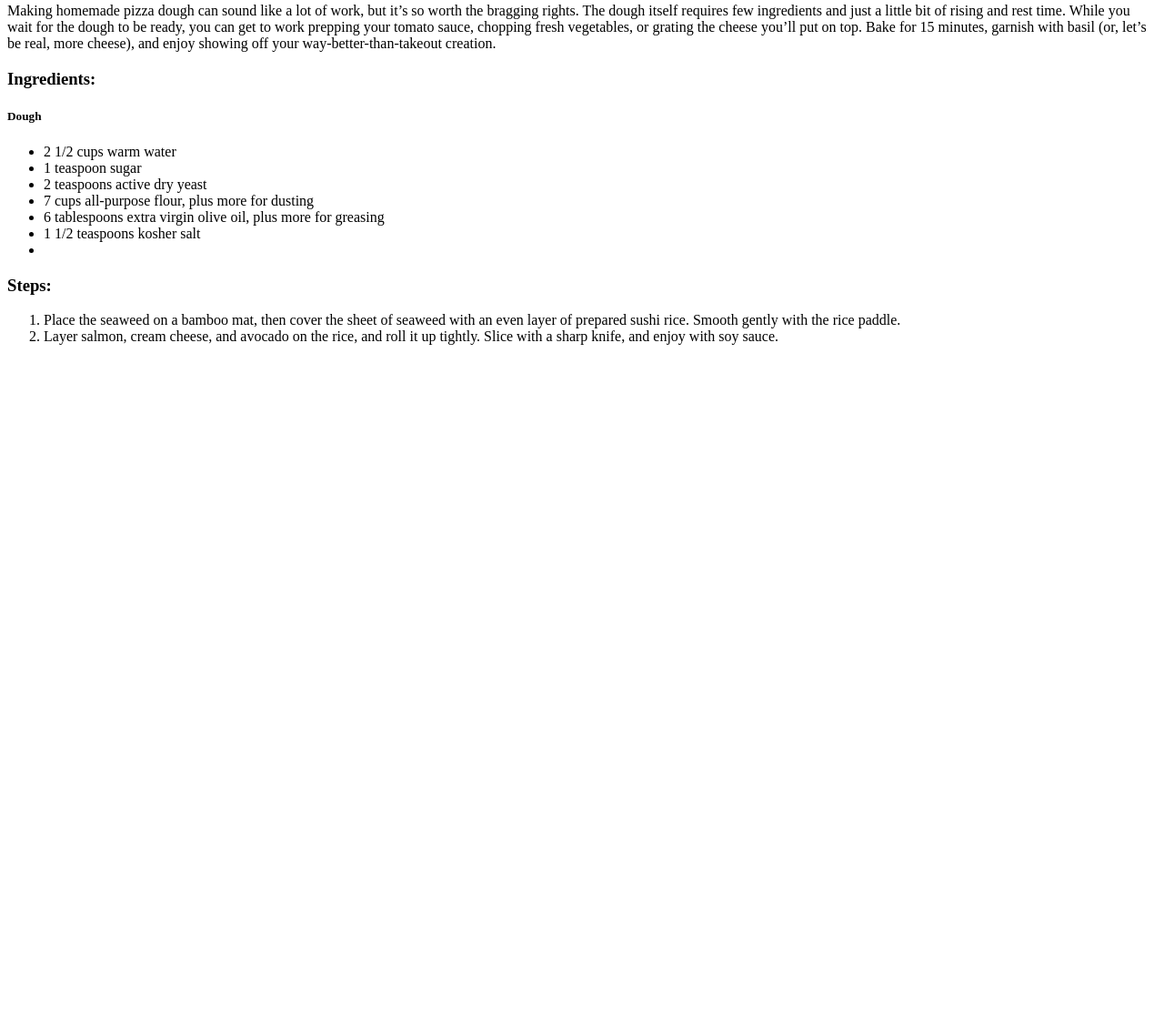
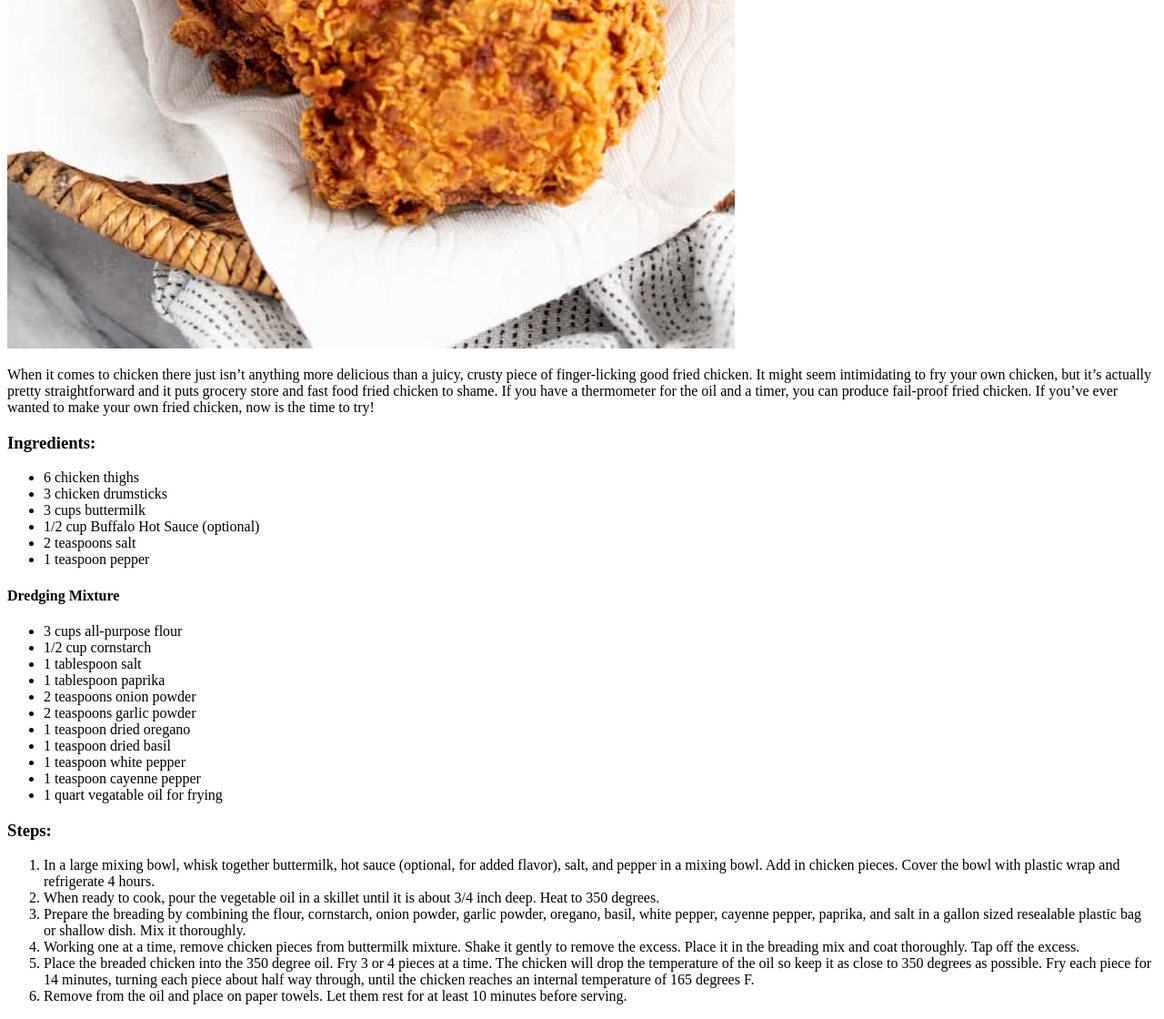
Before and after one commit to Luke-Pitstick/odin-recipes, a plain HTML site: page pages/fried_chicken.html in a window 1280 px wide. Shown: the part 897-2017 px from the top of the page at 91% size. Before the commit the page ends 1292 px from the top, so only its background shows below. Drawn offline with Linux system fonts and the light colour scheme.

Commit message:
added recipes

```diff
--- a/pages/fried_chicken.html
+++ b/pages/fried_chicken.html
@@ -5,35 +5,59 @@
   <meta charset="UTF-8">
   <meta http-equiv="X-UA-Compatible" content="IE=edge">
   <meta name="viewport" content="width=device-width, initial-scale=1.0">
-  <title>Pizza Recipe</title>
+  <title>Fried Chicken Recipe</title>
 </head>
 
 <body>
-  <h1>Homemade Sushi</h1>
-  <img src="../img/pizza.jpeg">
-  <p>Making homemade pizza dough can sound like a lot of work, but it’s so worth the bragging rights. The dough itself
-    requires few ingredients and just a little bit of rising and rest time. While you wait for the dough to be ready,
-    you can get to work prepping your tomato sauce, chopping fresh vegetables, or grating the cheese you’ll put on top.
-    Bake for 15 minutes, garnish with basil (or, let’s be real, more cheese), and enjoy showing off your
-    way-better-than-takeout creation.</p>
+  <h1>Southern Fried Chicken</h1>
+  <img src="../img/fried-chicken.jpg">
+  <p>When it comes to chicken there just isn’t anything more delicious than a juicy, crusty piece of finger-licking good
+    fried chicken. It might seem intimidating to fry your own chicken, but it’s actually pretty straightforward and it
+    puts grocery store and fast food fried chicken to shame. If you have a thermometer for the oil and a timer, you can
+    produce fail-proof fried chicken. If you’ve ever wanted to make your own fried chicken, now is the time to try!</p>
   <h3>Ingredients:</h3>
-    <h5>Dough</h5>
-    <ul>
-      <li>2 1/2 cups warm water</li>
-      <li>1 teaspoon sugar</li>
-      <li>2 teaspoons active dry yeast</li>
-      <li>7 cups all-purpose flour, plus more for dusting</li>
-      <li>6 tablespoons extra virgin olive oil, plus more for greasing</li>
-      <li>1 1/2 teaspoons kosher salt</li>
-      <li></li>
-    </ul>
+  <ul>
+    <li>6 chicken thighs</li>
+    <li>3 chicken drumsticks</li>
+    <li>3 cups buttermilk</li>
+    <li>1/2 cup Buffalo Hot Sauce (optional)</li>
+    <li>2 teaspoons salt</li>
+    <li>1 teaspoon pepper</li>
+  </ul>
+
+  <h4>Dredging Mixture</h4>
+  <ul>
+    <li>3 cups all-purpose flour</li>
+    <li>1/2 cup cornstarch</li>
+    <li>1 tablespoon salt</li>
+    <li>1 tablespoon paprika</li>
+    <li>2 teaspoons onion powder</li>
+    <li>2 teaspoons garlic powder</li>
+    <li>1 teaspoon dried oregano</li>
+    <li>1 teaspoon dried basil</li>
+    <li>1 teaspoon white pepper</li>
+    <li>1 teaspoon cayenne pepper</li>
+    <li>1 quart vegatable oil for frying</li>
+  </ul>
+
   <h3>Steps:</h3>
   <ol>
-    <li>Place the seaweed on a bamboo mat, then cover the sheet of seaweed with an even layer of prepared sushi rice.
-      Smooth gently with the rice paddle.</li>
-    <li>Layer salmon, cream cheese, and avocado on the rice, and roll it up tightly. Slice with a sharp knife, and enjoy
-      with soy sauce.</li>
+    <li>In a large mixing bowl, whisk together buttermilk, hot sauce (optional, for added flavor), salt, and pepper in a
+      mixing bowl. Add in chicken pieces. Cover the bowl with plastic wrap and refrigerate 4 hours.</li>
+    <li>When ready to cook, pour the vegetable oil in a skillet until it is about 3/4 inch deep. Heat to 350 degrees.
+    </li>
+    <li>Prepare the breading by combining the flour, cornstarch, onion powder, garlic powder, oregano, basil, white
+      pepper, cayenne pepper, paprika, and salt in a gallon sized resealable plastic bag or shallow dish. Mix it
+      thoroughly.</li>
+    <li>Working one at a time, remove chicken pieces from buttermilk mixture. Shake it gently to remove the excess.
+      Place it in the breading mix and coat thoroughly. Tap off the excess.</li>
+    <li>Place the breaded chicken into the 350 degree oil. Fry 3 or 4 pieces at a time. The chicken will drop the
+      temperature of the oil so keep it as close to 350 degrees as possible. Fry each piece for 14 minutes, turning each
+      piece about half way through, until the chicken reaches an internal temperature of 165 degrees F. </li>
+    <li>Remove from the oil and place on paper towels. Let them rest for at least 10 minutes before serving. </li>
   </ol>
+
+
 </body>
 
 </html>
```
Also changed, not shown: img/fried-chicken.jpg (added).
